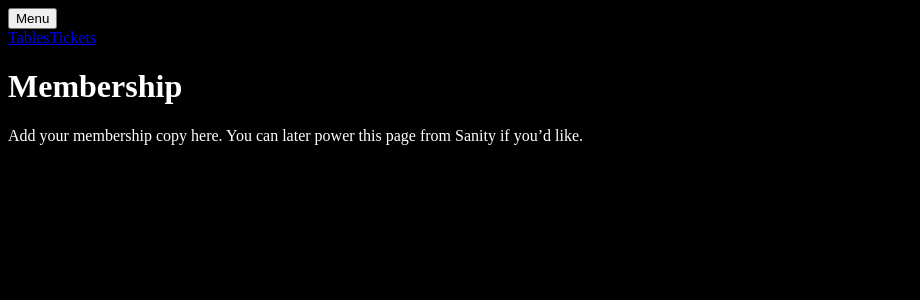
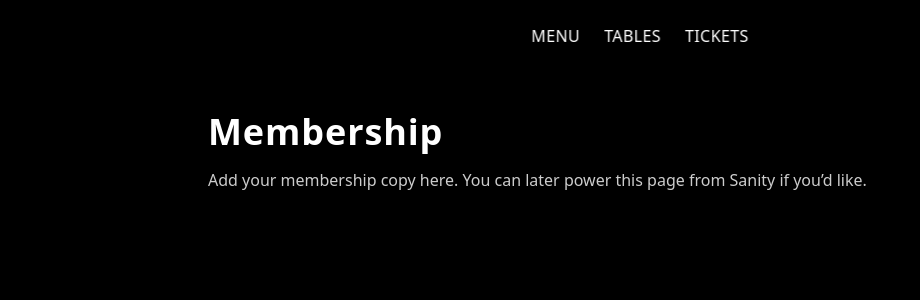
Before and after one commit to bojianlee19-design/club5, a Next.js app: page /about in a window 1280 px wide. Shown: the top 300 px of the page, without its empty margins (0-920 px from the left). Built offline with nearby package versions, Linux system fonts and the light colour scheme.

Commit message:
Update globals.css

```diff
--- a/app/globals.css
+++ b/app/globals.css
@@ -1,29 +1,14 @@
-/* === EventsAutoScroller 马灯动画 === */
-@keyframes hc-marquee {
-  0%   { transform: translateX(0%); }
-  100% { transform: translateX(-50%); }
-}
-.hc-marquee {
-  animation-name: hc-marquee;
-  animation-timing-function: linear;
-  animation-iteration-count: infinite;
-}
-/* ===== AutoScroller 动画（无 styled-jsx，无 client-only） ===== */
-@keyframes hc-marquee {
-  0%   { transform: translateX(0%); }
-  100% { transform: translateX(-50%); }
-}
-.animate-marquee { animation: hc-marquee 28s linear infinite; }
-.pause-on-hover:hover .animate-marquee { animation-play-state: paused; }
+/* app/globals.css */
+@tailwind base;
+@tailwind components;
+@tailwind utilities;
 
-/* 页面总体深色背景兜底（若外层丢失 class 也能覆盖） */
-html, body { background-color: #000; color: #fff; }
-/* -------- HAZY custom -------- */
-@keyframes hc-marquee {
-  0% { transform: translateX(0%); }
-  100% { transform: translateX(-50%); }
+/* 统一黑色主题 */
+html, body, :root {
+  background: #000;
+  color: #fff;
 }
 
-.hc-menu-item{
-  @apply rounded-xl bg-white/5 px-4 py-3 ring-1 ring-white/10 hover:bg-white/10 transition;
-}
+/* 链接样式 */
+a { color: inherit; text-decoration: none; }
+a:hover { opacity: .9; }
```
